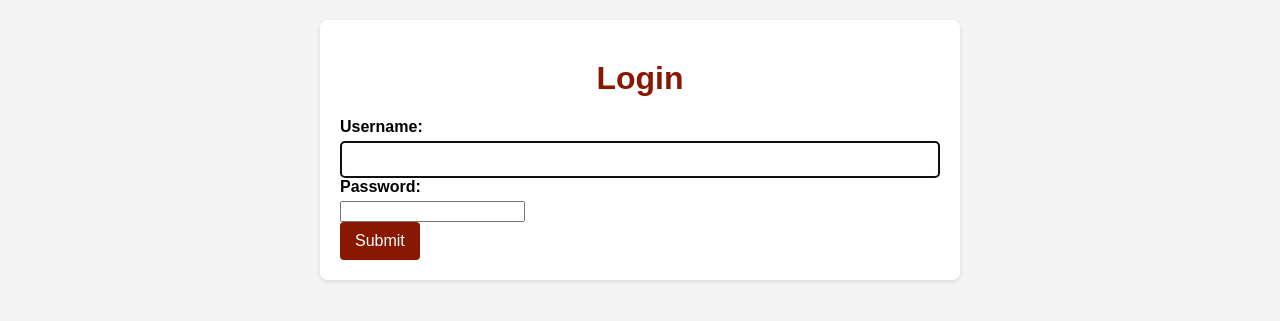
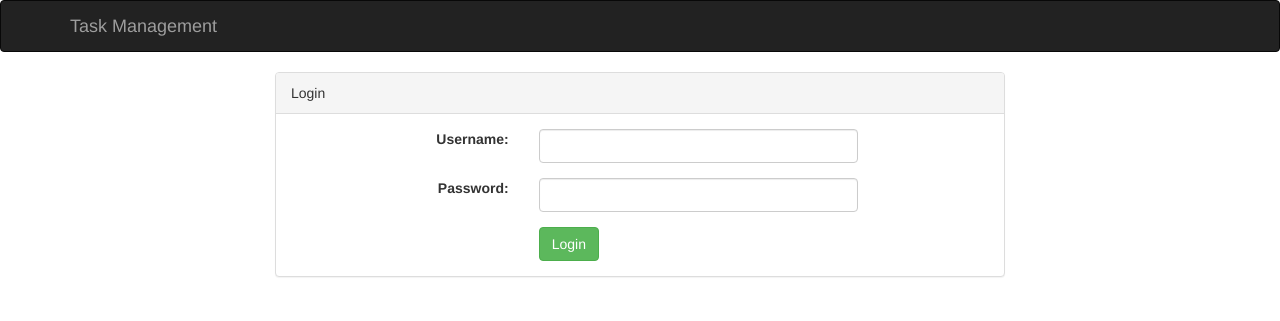
Before and after one commit to sushma-ts/TaskApp, a Django app: page /usercredentials/signin/ in a window 1280 px wide. Shown: the top 321 px of the page. Run offline with Django 4.2, Linux system fonts and the light colour scheme; some libraries are stand-ins or nearby versions.

Commit message:
basehtml

```diff
--- a/taskmanagement/settings.py
+++ b/taskmanagement/settings.py
@@ -38,7 +38,8 @@ INSTALLED_APPS = [
     'django.contrib.messages',
     'django.contrib.staticfiles',
     'crispy_forms',
-    #'crispy_bootstrap4',
+    'crispy_bootstrap4',
+    'bootstrap4',
 
     'rest_framework',
     'tasks',
--- a/taskmanagement/urls.py
+++ b/taskmanagement/urls.py
@@ -23,4 +23,4 @@ urlpatterns = [
     path('', include('tasks.urls')),
     path('usercredentials/', include('usercredentials.urls')),
 
-]#+ static(settings.STATIC_URL)
+]
--- a/tasks/static/css/style.css
+++ b/tasks/static/css/style.css
@@ -54,6 +54,14 @@ textarea {
 	box-sizing: border-box;
 }
 
+textarea {
+	width: 100%;
+	padding: 10px;
+	border: 1px solid #ddd;
+	border-radius: 4px;
+	box-sizing: border-box;
+}
+
 button {
 	background-color: #881802;
 	color: white;
--- a/tasks/views.py
+++ b/tasks/views.py
@@ -34,7 +34,7 @@ class TaskFormView(LoginRequiredMixin, generic.CreateView):
     model = Task
     template_name = 'tasks/form.html'
     form_class = TaskForm
-    success_url = '/'
+    success_url = '/addtask'
 
 def task_list(request):
     tasks = Task.objects.all()
--- a/usercredentials/forms.py
+++ b/usercredentials/forms.py
@@ -15,8 +15,8 @@ from django.utils.html import strip_tags
 #login form with captcha
 class LoginForm(AuthenticationForm):
     widgets = {
-          "username": TextInput(attrs={'size': '15','autocomplete': 'off'  }),
-          "password": TextInput(attrs={'size': '15','autocomplete': 'off'  }),
+          "username": TextInput(attrs={'autocomplete': 'off'  }),
+          "password": TextInput(attrs={'autocomplete': 'off'  }),
     }
 
     #Form element arragement using crispy
--- /dev/null
+++ b/usercredentials/templates/base.html
@@ -0,0 +1,41 @@
+<!DOCTYPE html>
+<html lang="en">
+<head>
+    <title>Task App</title>
+
+    <meta charset="utf-8">
+    <meta name="viewport" content="width=device-width, initial-scale=1">
+
+    <link rel="stylesheet" href="//maxcdn.bootstrapcdn.com/bootstrap/3.3.7/css/bootstrap.min.css">
+</head>
+<body class="override">
+    <nav class="navbar navbar-inverse" role="navigation">
+        <div class="container">
+            <div class="navbar-header">
+                <button type="button" class="navbar-toggle collapsed" data-toggle="collapse" data-target="#navbar" aria-expanded="false">
+                    <span class="sr-only">Tasks</span>
+                    <span class="icon-bar"></span>
+                    <span class="icon-bar"></span>
+                    <span class="icon-bar"></span>
+                </button>
+                <a class="navbar-brand" href="">Task Management</a>
+            </div>
+
+            <div id="navbar" class="collapse navbar-collapse">
+                <ul class="nav navbar-nav navbar-right">
+                    <!--li><a href="/usercredentials/admin">Login</a></li>
+                    <li><a href="/usercredentials/logout">Logout</a></li-->
+                </ul>
+            </div>
+        </div>
+    </nav>
+
+    <div class="container">
+        <div class="row">
+            {% block content %}{% endblock %}
+        </div>
+    </div>
+
+
+</body>
+</html>
--- a/usercredentials/templates/usercredentials/login.html
+++ b/usercredentials/templates/usercredentials/login.html
@@ -1,18 +1,21 @@
 <!DOCTYPE html>
-<html>
+{% extends "base.html" %}
+<!--html>
 <head>
     <title>Login </title>
     {% load static %}
     <link rel="stylesheet" type="text/css" href="{% static 'css/style.css' %}">
+
 </head>
 
 <body>
     <div class="container">
         <h1>Login</h1>
             <form method="POST">   <input type='hidden'/>
+                {% load crispy_forms_tags %}
             {% csrf_token %}
 	        <div>
-				{{form}}
+				{% crispy form %}
             </div>
             <div>
                 <button type="submit">
@@ -22,4 +25,39 @@
             </form>
     </div>
 
-</body>
+</body-->
+
+
+{% block content %}
+    <div class="container">
+        <form action="" method="post">
+            {% csrf_token %}
+            <div class="col-md-8 col-md-offset-2">
+                <div class="panel panel-default">
+                    <div class="panel-heading">Login</div>
+                    <div class="panel-body">
+                        {% if error_message %}
+                            <p class="bg-danger p-d ml-b">{{ error_message }}</p>
+                        {% endif %}
+                        <div class="form-group clearfix">
+                            <label for="username" class="col-md-4 control-label text-right">Username:</label>
+                            <div class="col-md-6">
+                                <input name="username" value="" type="text" class="form-control" />
+                            </div>
+                        </div>
+                        <div class="form-group clearfix">
+                            <label for="password" class="col-md-4 control-label text-right">Password:</label>
+                            <div class="col-md-6">
+                                <input name="password" type="password" class="form-control" />
+                            </div>
+                        </div>
+                        <div class="col-md-6 col-md-offset-4">
+                            <input name="login" type="submit" value="Login" class="btn btn-success" /> &nbsp;
+
+                        </div>
+                    </div>
+                </div>
+            </div>
+        </form>
+    </div>
+{% endblock %}
--- a/usercredentials/templates/usercredentials/logout.html
+++ b/usercredentials/templates/usercredentials/logout.html
@@ -11,7 +11,7 @@
                 <div class="card shadow-lg border-0 rounded-lg mt-0 mb-3">
                     <div class="alert alert-info">
                        You are logged out successfully.
-		       For <a href="{% url 'usercredentials:Login' %}">Login Here</a>
+		       For <a href="/usercredentials/signin">Login Here</a>
                     </div>
                 </div>
             </div>
--- a/usercredentials/views.py
+++ b/usercredentials/views.py
@@ -54,7 +54,7 @@ class SignInView(FormView):
                 nexturl = self.request.GET['next']
                 return redirect(nexturl)
             else:
-                return redirect('/')
+                return redirect('/addtask')
 
         else:
             form = LoginForm() #AuthenticationForm()
```
Also changed, not shown: db.sqlite3.
